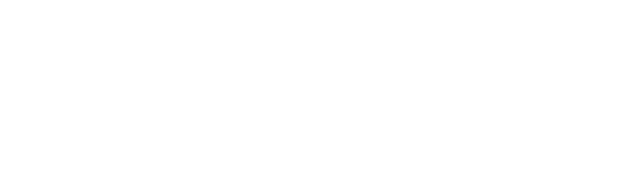
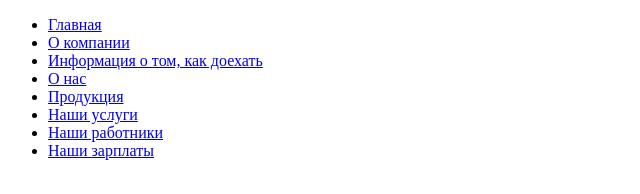
Before and after one commit to kroobeet/layouts-html-css, a plain HTML site: page LAYOUTS/lessons/lesson_08/08/index.html in a window 1280 px wide. Shown: the whole page, without its empty margins (0-640 px from the left). Drawn offline with Linux system fonts and the light colour scheme.

Commit message:
added 08 in lesson 08

```diff
--- a/LAYOUTS/lessons/lesson_08/08/index.html
+++ b/LAYOUTS/lessons/lesson_08/08/index.html
@@ -1,10 +1,20 @@
 <!DOCTYPE html>
 <html lang="en">
 <head>
-    <meta charset="UTF-8">
-    <title>Title</title>
+	<meta charset="UTF-8">
+	<link rel="stylesheet" href="style.css">
+	<title>08</title>
 </head>
 <body>
-
+	<ul>
+		<li><a href="#">Главная</a></li>
+		<li><a href="#">О компании</a></li>
+		<li><a href="#">Информация о том, как доехать</a></li>
+		<li><a href="#">О нас</a></li>
+		<li><a href="#">Продукция</a></li>
+		<li><a href="#">Наши услуги</a></li>
+		<li><a href="#">Наши работники</a></li>
+		<li><a href="#">Наши зарплаты</a></li>
+	</ul>
 </body>
 </html>
```
